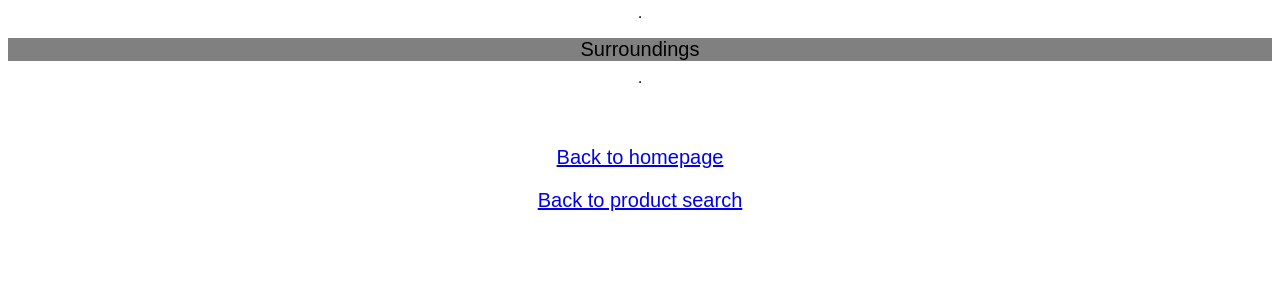
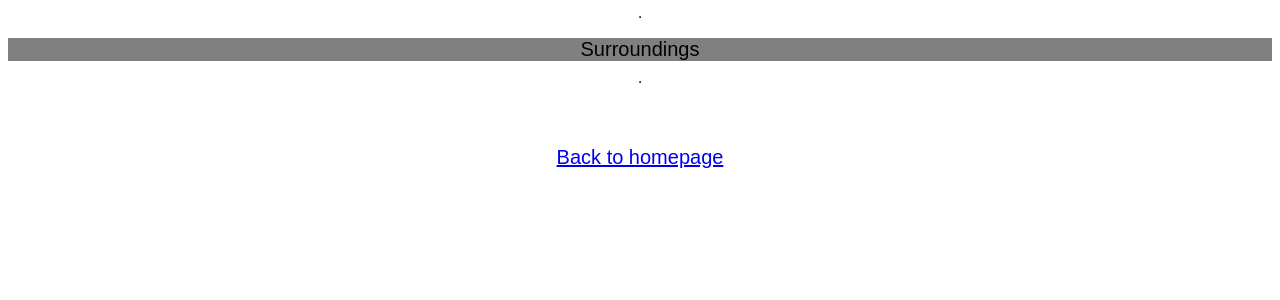
Before and after one commit to 1513363lzg/w4111-proj1, a Flask app: template webserver_casper/templates/result.html in a window 1280 px wide. Shown: the part 224-524 px from the top of the page. Run offline with Flask 2, Linux system fonts and the light colour scheme; the template is opened without the code that fills it, so the values that code supplies are empty; parts of the project's set-up code (start-up, migrations or seed data) failed here and were passed over.

Commit message:
Update result.html

```diff
--- a/webserver_casper/templates/result.html
+++ b/webserver_casper/templates/result.html
@@ -68,7 +68,7 @@
 <p>
   <br>
 <p align='center'><a href="/">Back to homepage</a> </p>
-<p align='center'><a href="/search">Back to product search</a> </p>
+
 </p>
 
 </body>
```
